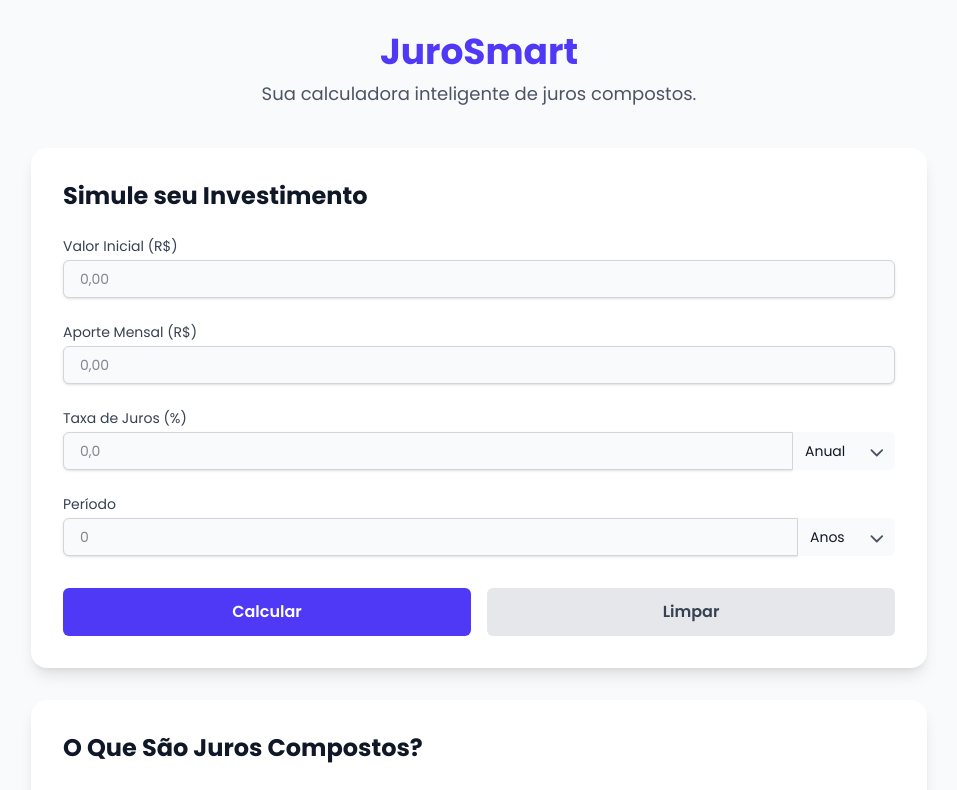
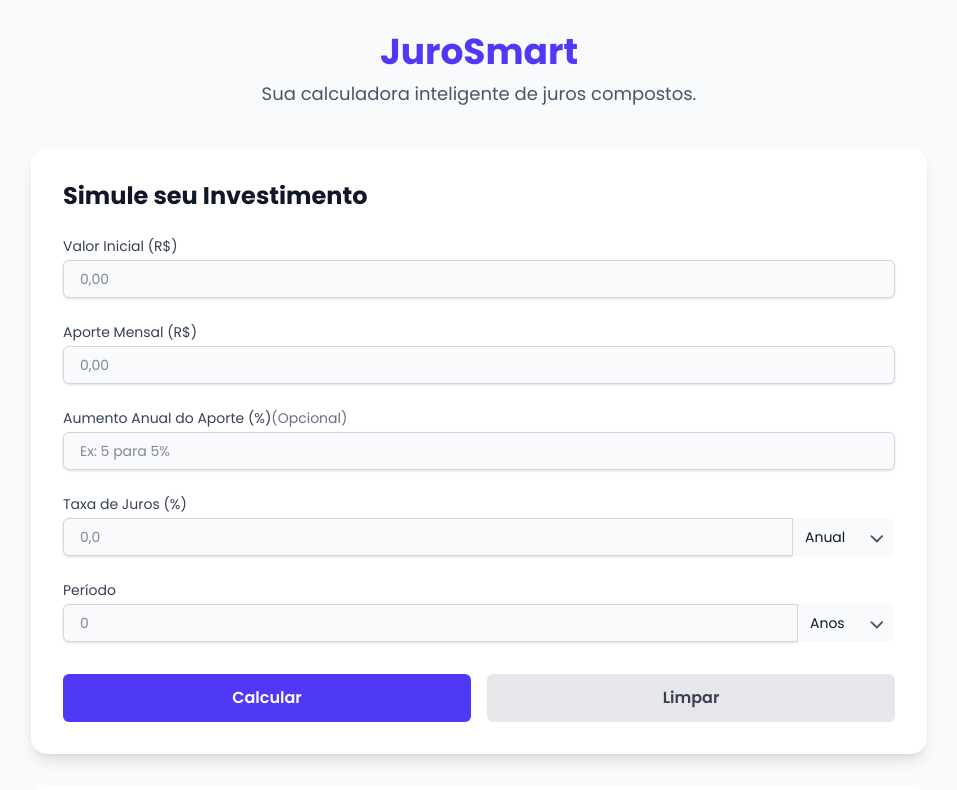
Before and after one commit to moisesgodinho/jurosmart, a Next.js app: page / in a window 1280 px wide. Shown: the top 790 px of the page, without its empty margins (161-1118 px from the left). Built offline with nearby package versions, Linux system fonts and the light colour scheme.

Commit message:
add funcionalidade de calcular aumento do aporte anual

```diff
--- a/app/page.js
+++ b/app/page.js
@@ -3,9 +3,9 @@
 import { useState } from 'react';
 import { calcularJurosCompostos } from '../lib/calculadora';
 import Resultado from '../components/Resultado';
-import ExplicacaoJurosCompostos from '../components/ExplicacaoJurosCompostos'; // 1. Importe o novo componente
+import ExplicacaoJurosCompostos from '../components/ExplicacaoJurosCompostos';
 
-// ... (o restante das suas funções de formatação permanece o mesmo)
+// Funções de formatação
 const maskCurrency = (value) => {
   if (!value) return '';
   value = value.replace(/\D/g, '');
@@ -20,10 +20,10 @@ const unmaskValue = (maskedValue) => {
   return parseFloat(stringValue);
 };
 
-
 export default function Home() {
   const [valorInicial, setValorInicial] = useState('');
   const [aporteMensal, setAporteMensal] = useState('');
+  const [aumentoAporteAnual, setAumentoAporteAnual] = useState(''); // Novo estado
   const [taxaJuros, setTaxaJuros] = useState('');
   const [tipoTaxa, setTipoTaxa] = useState('anual');
   const [tempo, setTempo] = useState('');
@@ -39,9 +39,13 @@ export default function Home() {
     if (unmaskValue(aporteMensal) < 0) {
       newErrors.aporteMensal = 'O aporte mensal não pode ser negativo.';
     }
+    const aumentoNumerico = parseFloat(String(aumentoAporteAnual).replace(',', '.'));
+    if (aumentoAporteAnual && (isNaN(aumentoNumerico) || aumentoNumerico < 0)) {
+      newErrors.aumentoAporteAnual = 'O aumento anual deve ser um número positivo.';
+    }
     const taxaNumerica = parseFloat(String(taxaJuros).replace(',', '.'));
     if (isNaN(taxaNumerica) || taxaNumerica <= 0 || !/^\d+(,\d+)?$/.test(taxaJuros)) {
-      newErrors.taxaJuros = 'A taxa de juros deve ser um número positivo, inteiro ou com vírgula.';
+      newErrors.taxaJuros = 'A taxa de juros deve ser um número positivo.';
     }
     const tempoNumerico = parseInt(tempo);
     if (isNaN(tempoNumerico) || tempoNumerico <= 0 || !/^\d+$/.test(tempo)) {
@@ -59,26 +63,28 @@ export default function Home() {
     }
     const valorInicialNumerico = unmaskValue(valorInicial);
     const aporteMensalNumerico = unmaskValue(aporteMensal);
+    const aumentoAporteAnualNumerico = aumentoAporteAnual ? parseFloat(String(aumentoAporteAnual).replace(',', '.')) : 0;
     const taxaNumerica = parseFloat(String(taxaJuros).replace(',', '.'));
     const taxa = { valor: taxaNumerica, tipo: tipoTaxa };
     const periodo = { valor: parseInt(tempo), tipo: tipoTempo };
-    const resultadoCalculo = calcularJurosCompostos(valorInicialNumerico, aporteMensalNumerico, taxa, periodo);
+    const resultadoCalculo = calcularJurosCompostos(valorInicialNumerico, aporteMensalNumerico, taxa, periodo, aumentoAporteAnualNumerico);
     setResultado(resultadoCalculo);
   };
 
   const handleReset = () => {
     setValorInicial('');
     setAporteMensal('');
+    setAumentoAporteAnual('');
     setTaxaJuros('');
     setTempo('');
     setResultado(null);
     setErrors({});
   };
 
-  const handleTaxaJurosChange = (e) => {
+  const handleNumericChange = (setter) => (e) => {
     const { value } = e.target;
     if (/^\d*[,]?\d*$/.test(value)) {
-        setTaxaJuros(value);
+        setter(value);
     }
   };
 
@@ -121,6 +127,20 @@ export default function Home() {
                 />
                 {errors.aporteMensal && <p className="mt-1 text-xs text-red-600">{errors.aporteMensal}</p>}
               </div>
+              {/* Novo campo aqui */}
+              <div>
+                <label htmlFor="aumentoAporteAnual" className="block text-sm font-medium text-gray-700">Aumento Anual do Aporte (%)<span className="text-gray-500 font-normal">(Opcional)</span></label>
+                <input
+                    type="text"
+                    inputMode="decimal"
+                    id="aumentoAporteAnual"
+                    value={aumentoAporteAnual}
+                    onChange={handleNumericChange(setAumentoAporteAnual)}
+                    className={`mt-1 block w-full px-4 py-2 bg-gray-50 border rounded-md shadow-sm focus:outline-none sm:text-sm text-gray-900 transition-colors duration-300 ${errors.aumentoAporteAnual ? 'border-red-500 focus:ring-red-500 focus:border-red-500' : 'border-gray-300 focus:ring-indigo-500 focus:border-indigo-500'}`}
+                    placeholder="Ex: 5 para 5%"
+                />
+                {errors.aumentoAporteAnual && <p className="mt-1 text-xs text-red-600">{errors.aumentoAporteAnual}</p>}
+              </div>
               <div>
                 <label htmlFor="taxaJuros" className="block text-sm font-medium text-gray-700">Taxa de Juros (%)</label>
                 <div className="flex">
@@ -129,7 +149,7 @@ export default function Home() {
                     inputMode="decimal"
                     id="taxaJuros"
                     value={taxaJuros}
-                    onChange={handleTaxaJurosChange}
+                    onChange={handleNumericChange(setTaxaJuros)}
                     className={`mt-1 block w-full px-4 py-2 bg-gray-50 border rounded-l-md shadow-sm focus:outline-none sm:text-sm text-gray-900 transition-colors duration-300 ${errors.taxaJuros ? 'border-red-500 focus:ring-red-500 focus:border-red-500' : 'border-gray-300 focus:ring-indigo-500 focus:border-indigo-500'}`}
                     placeholder="0,0"
                     required
@@ -176,7 +196,6 @@ export default function Home() {
               <Resultado resultado={resultado} />
             </div>
           )}
-          {/* 2. Adicione o novo componente aqui */}
           <ExplicacaoJurosCompostos />
         </div>
       </div>
--- a/lib/calculadora.js
+++ b/lib/calculadora.js
@@ -1,4 +1,4 @@
-export function calcularJurosCompostos(valorInicial, aporteMensal, taxaJuros, tempo) {
+export function calcularJurosCompostos(valorInicial, aporteMensal, taxaJuros, tempo, aumentoAporteAnual = 0) {
   // Converte a taxa de juros para mensal, se necessário
   const taxaMensal = taxaJuros.tipo === 'anual' ? taxaJuros.valor / 12 / 100 : taxaJuros.valor / 100;
 
@@ -7,33 +7,36 @@ export function calcularJurosCompostos(valorInicial, aporteMensal, taxaJuros, te
 
   let montante = parseFloat(valorInicial);
   let totalInvestido = parseFloat(valorInicial);
+  let aporteMensalAtual = parseFloat(aporteMensal);
+  const fatorAumentoAnual = 1 + (aumentoAporteAnual / 100);
   const historico = [];
 
   for (let i = 1; i <= tempoEmMeses; i++) {
-    // Adiciona o aporte mensal antes de calcular os juros do período
-    if (i > 0) {
-        montante += parseFloat(aporteMensal);
-        totalInvestido += parseFloat(aporteMensal);
+    // Aumenta o valor do aporte no início de cada ano (após o primeiro)
+    if (i > 1 && (i - 1) % 12 === 0) {
+      aporteMensalAtual *= fatorAumentoAnual;
     }
 
+    // Adiciona o aporte mensal (possivelmente reajustado)
+    montante += aporteMensalAtual;
+    totalInvestido += aporteMensalAtual;
+
+    // Calcula os juros do período
     montante = montante * (1 + taxaMensal);
 
     historico.push({
       mes: i,
       montante: montante.toFixed(2),
       juros: (montante - totalInvestido).toFixed(2),
-      totalInvestido: totalInvestido.toFixed(2)
+      totalInvestido: totalInvestido.toFixed(2),
     });
   }
 
-  // Ajuste para o valor inicial não ter aporte no primeiro mês
-   const valorTotalInvestido = parseFloat(valorInicial) + (parseFloat(aporteMensal) * tempoEmMeses);
-
-
+  // Com os aportes variáveis, o 'totalInvestido' calculado dentro do loop já é o valor correto.
   return {
     montanteFinal: montante.toFixed(2),
-    totalJuros: (montante - valorTotalInvestido).toFixed(2),
-    totalInvestido: valorTotalInvestido.toFixed(2),
-    historico
+    totalJuros: (montante - totalInvestido).toFixed(2),
+    totalInvestido: totalInvestido.toFixed(2),
+    historico,
   };
 }
```
